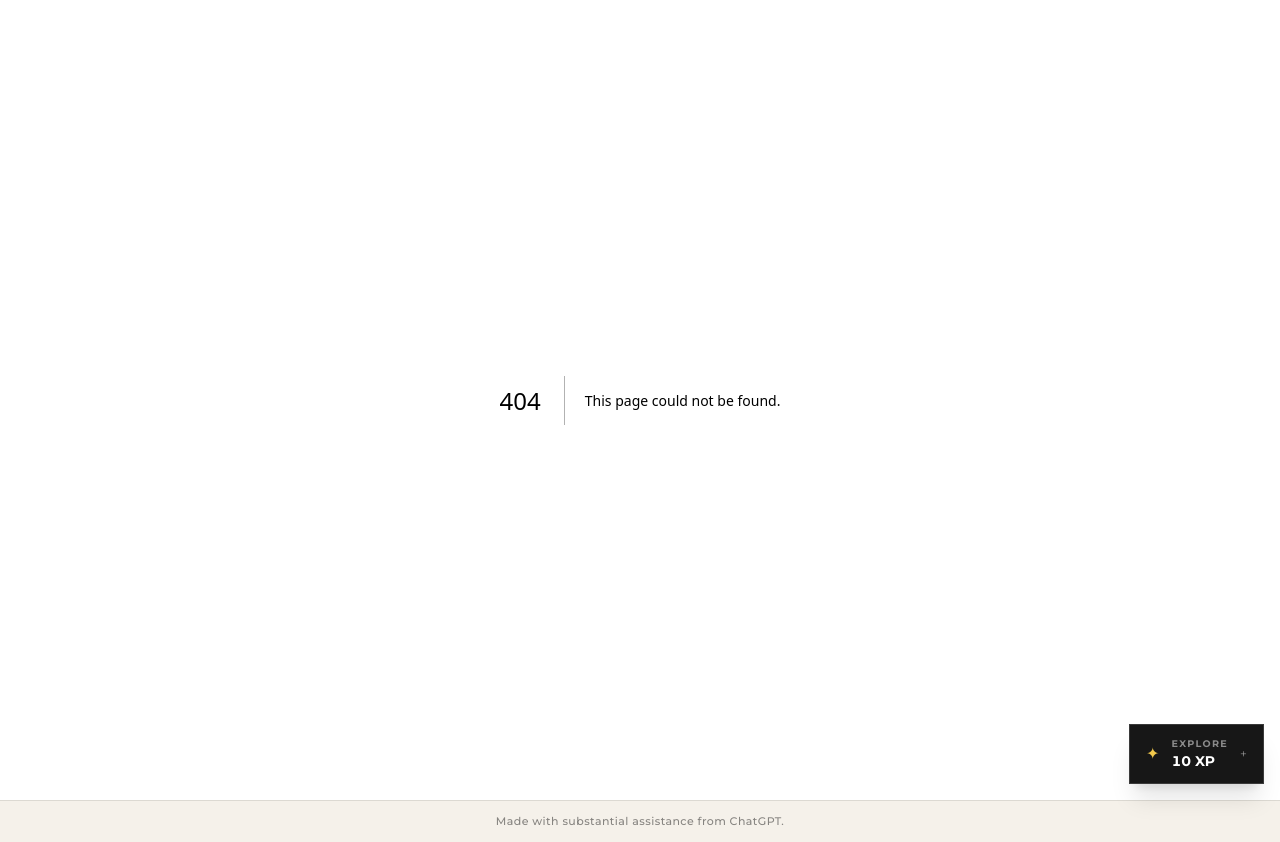
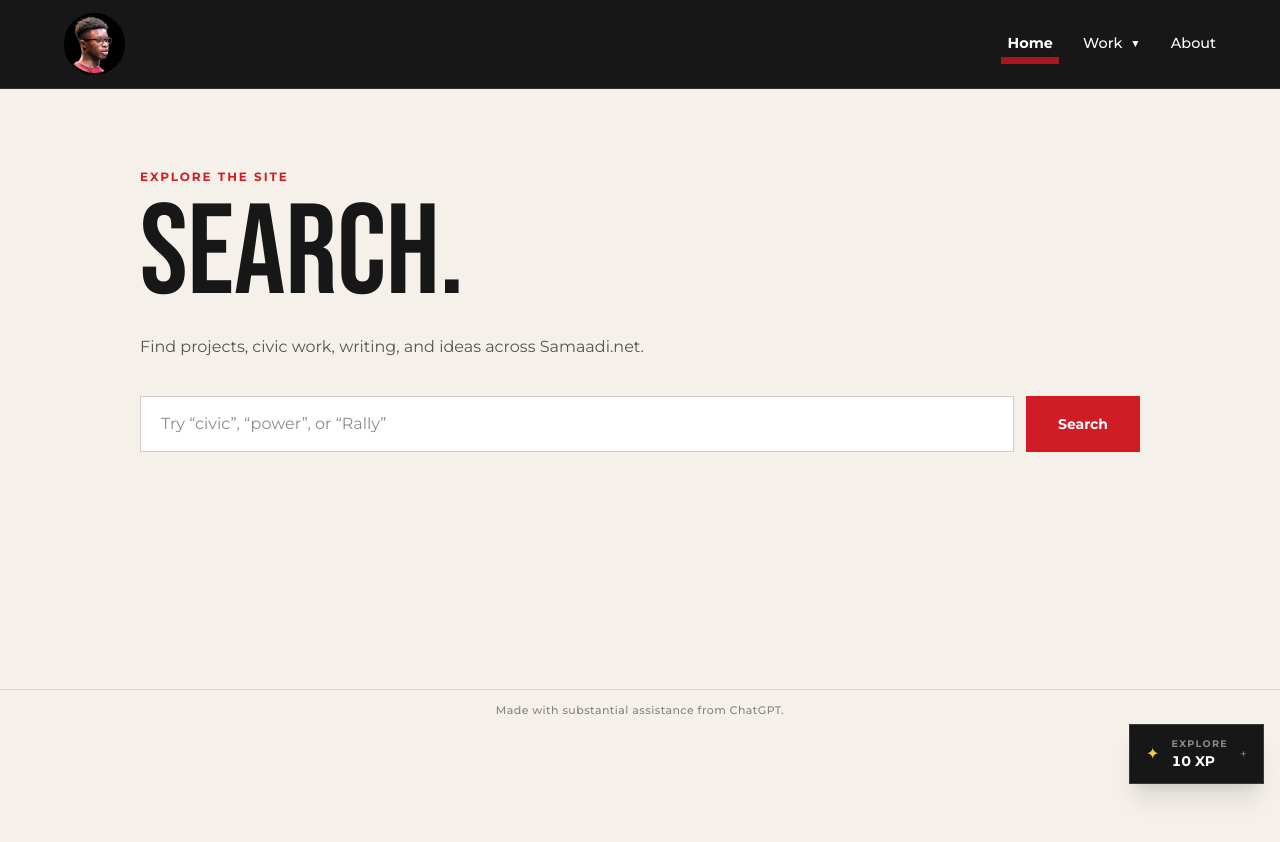
Before and after one commit to samaadiscott/samaadi, a Next.js app: page /search in a window 1280 px wide. Before the commit this address had no page. After the commit the page ends 800 px from the top, so only its background shows below. Built offline with nearby package versions, Linux system fonts and the light colour scheme.

Commit message:
Add searchable site index

```diff
--- /dev/null
+++ b/app/search/page.tsx
@@ -0,0 +1,73 @@
+import Link from "next/link";
+import SiteNav from "@/components/SiteNav";
+
+const pages = [
+  { title: "Home", href: "/", description: "An introduction to Samaadi Scott, society, systems, and civic entrepreneurship.", keywords: "society systems questions worker thinker builder civic entrepreneur" },
+  { title: "Projects", href: "/projects", description: "Projects and things being built, including Rally.", keywords: "projects building rally community app" },
+  { title: "Civic", href: "/civic", description: "Civic work, youth leadership, public service, and community involvement.", keywords: "civic youth leadership public service advocacy CAO YAOTW VOTE" },
+  { title: "Ideas & Writings", href: "/ideas", description: "Writing about philosophy, religion, conscience, identity, society, and belonging.", keywords: "ideas philosophy unconscious religion God pride conscience identity soul racism belonging dream" },
+  { title: "Countervailance", href: "/ideas/countervailance", description: "An accountability agenda built around the principle that power needs a counterweight.", keywords: "countervailance accountability power government policy democracy liberty checks balances" },
+];
+
+type SearchPageProps = {
+  searchParams: Promise<{ q?: string }>;
+};
+
+export default async function SearchPage({ searchParams }: SearchPageProps) {
+  const { q = "" } = await searchParams;
+  const query = q.trim().toLowerCase();
+  const terms = query.split(/\s+/).filter(Boolean);
+  const results = query
+    ? pages.filter((page) => {
+        const haystack = `${page.title} ${page.description} ${page.keywords}`.toLowerCase();
+        return terms.every((term) => haystack.includes(term));
+      })
+    : [];
+
+  return (
+    <>
+      <SiteNav activePage="home" />
+      <main className="min-h-[75vh] bg-[#F5F1EA] px-[6vw] py-[10vh] text-[#171717]">
+        <div className="mx-auto max-w-[1000px]">
+          <p className="mb-4 font-sans text-xs font-bold uppercase tracking-[0.16em] text-[#CF1C25]">Explore the site</p>
+          <h1 className="font-display text-[clamp(4rem,10vw,8rem)] leading-[0.85]">SEARCH.</h1>
+          <p className="mt-6 max-w-2xl font-sans text-base leading-relaxed text-black/65">Find projects, civic work, writing, and ideas across Samaadi.net.</p>
+
+          <form action="/search" method="get" role="search" className="mt-9 flex flex-col gap-3 sm:flex-row">
+            <label htmlFor="site-search" className="sr-only">Search Samaadi.net</label>
+            <input
+              id="site-search"
+              type="search"
+              name="q"
+              defaultValue={q}
+              placeholder="Try “civic”, “power”, or “Rally”"
+              className="min-h-14 min-w-0 flex-1 border border-black/20 bg-white px-5 font-sans text-base outline-none transition focus:border-[#CF1C25] focus:ring-2 focus:ring-[#CF1C25]/15"
+            />
+            <button type="submit" className="min-h-14 bg-[#CF1C25] px-8 font-sans text-sm font-bold text-white transition hover:bg-[#A9161E]">Search</button>
+          </form>
+
+          {query && (
+            <section aria-live="polite" className="mt-12">
+              <p className="mb-5 font-sans text-sm font-semibold text-black/55">{results.length} {results.length === 1 ? "result" : "results"} for “{q}”</p>
+              {results.length ? (
+                <div className="divide-y divide-black/15 border-y border-black/15">
+                  {results.map((result) => (
+                    <Link key={result.href} href={result.href} className="group flex items-center justify-between gap-6 py-6 transition-opacity hover:opacity-65">
+                      <div>
+                        <h2 className="font-display text-3xl sm:text-4xl">{result.title}</h2>
+                        <p className="mt-2 max-w-2xl font-sans text-sm leading-relaxed text-black/60">{result.description}</p>
+                      </div>
+                      <span aria-hidden="true" className="font-sans text-xl transition-transform group-hover:translate-x-1">→</span>
+                    </Link>
+                  ))}
+                </div>
+              ) : (
+                <p className="border-y border-black/15 py-8 font-sans text-base text-black/65">No matches yet. Try a broader term or a different phrase.</p>
+              )}
+            </section>
+          )}
+        </div>
+      </main>
+    </>
+  );
+}
```
